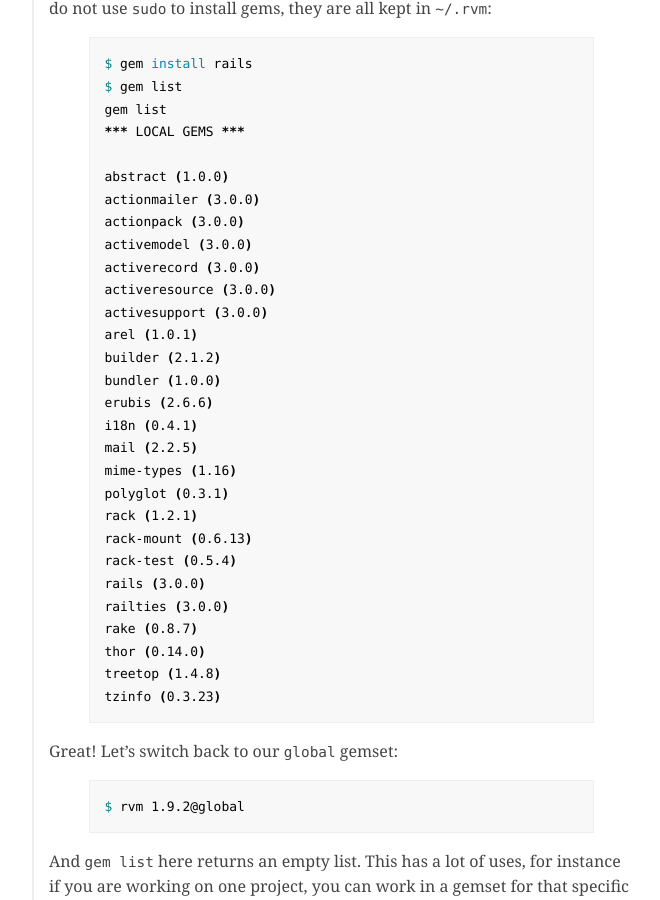
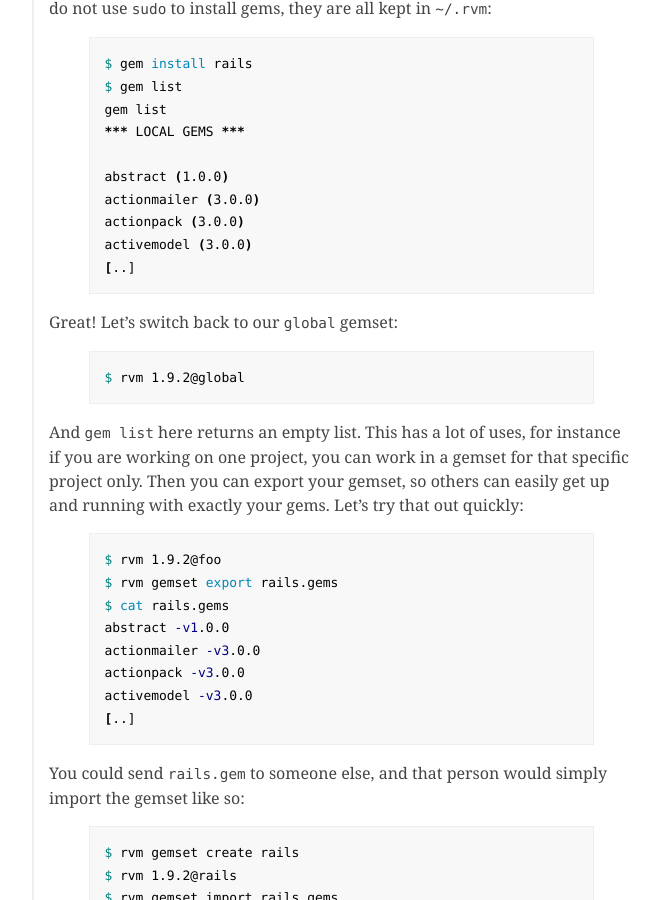
Before and after one commit to igor47/blog, a Jekyll site: the page built from _posts/2010-08-07-getting-up-and-running-with-ruby-and-rvm.md, in a window 1280 px wide and 900 px high, scrolled down 3199 px. Shown: the whole window, without its empty margins (218-878 px from the left). Built offline with Jekyll 4.4.1, drawn with Linux system fonts in a browser that asks for light colours; Markdown is read by kramdown in place of the engine named in the settings; comment, search, counter and statistics services are not loaded.

Commit message:
We don't need to list everything, just the first four and people will get the point.

```diff
--- a/_posts/2010-08-07-getting-up-and-running-with-ruby-and-rvm.md
+++ b/_posts/2010-08-07-getting-up-and-running-with-ruby-and-rvm.md
@@ -135,26 +135,7 @@
 actionmailer (3.0.0)
 actionpack (3.0.0)
 activemodel (3.0.0)
-activerecord (3.0.0)
-activeresource (3.0.0)
-activesupport (3.0.0)
-arel (1.0.1)
-builder (2.1.2)
-bundler (1.0.0)
-erubis (2.6.6)
-i18n (0.4.1)
-mail (2.2.5)
-mime-types (1.16)
-polyglot (0.3.1)
-rack (1.2.1)
-rack-mount (0.6.13)
-rack-test (0.5.4)
-rails (3.0.0)
-railties (3.0.0)
-rake (0.8.7)
-thor (0.14.0)
-treetop (1.4.8)
-tzinfo (0.3.23)
+[..]
 {% endhighlight %}
 
 Great! Let's switch back to our `global` gemset:
```
